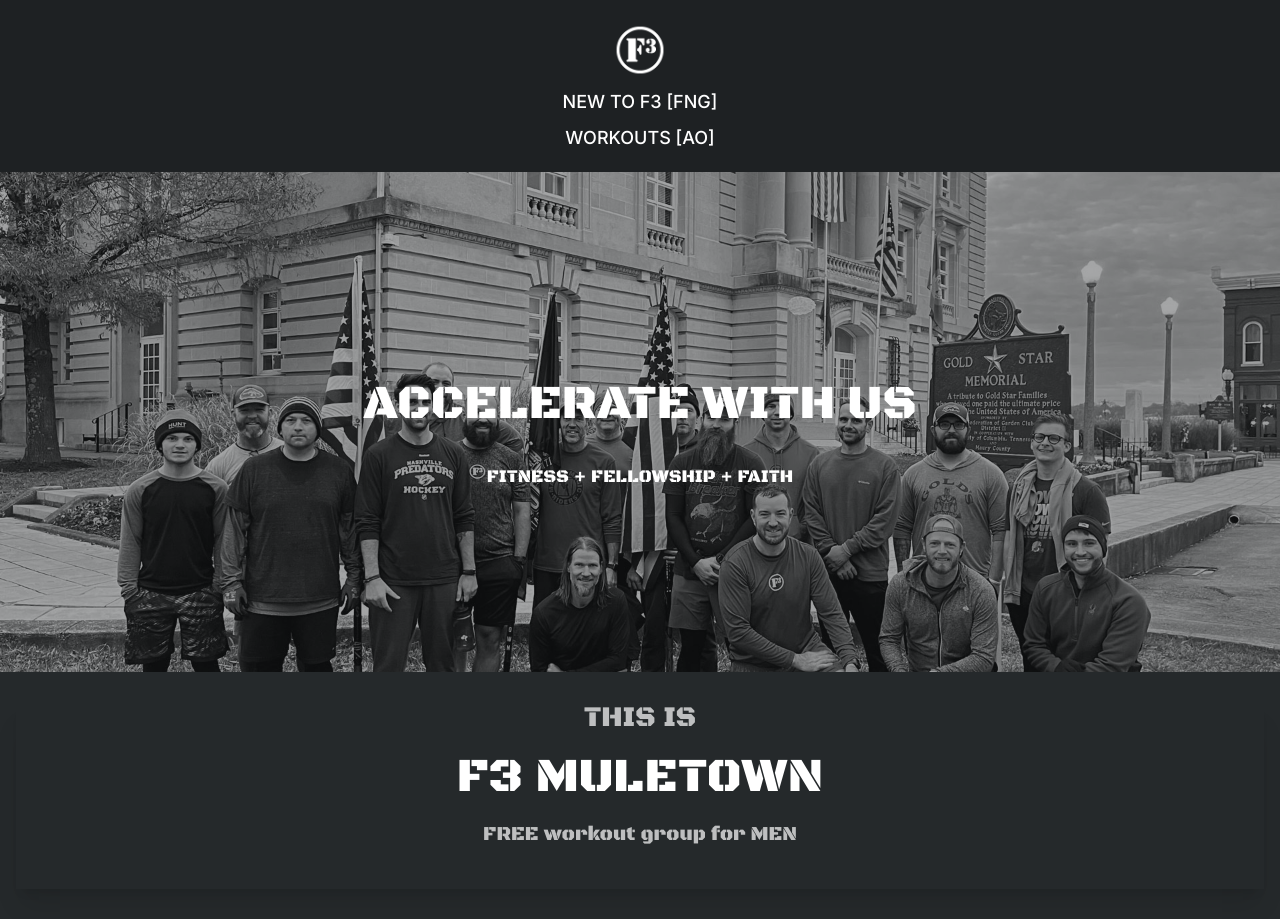
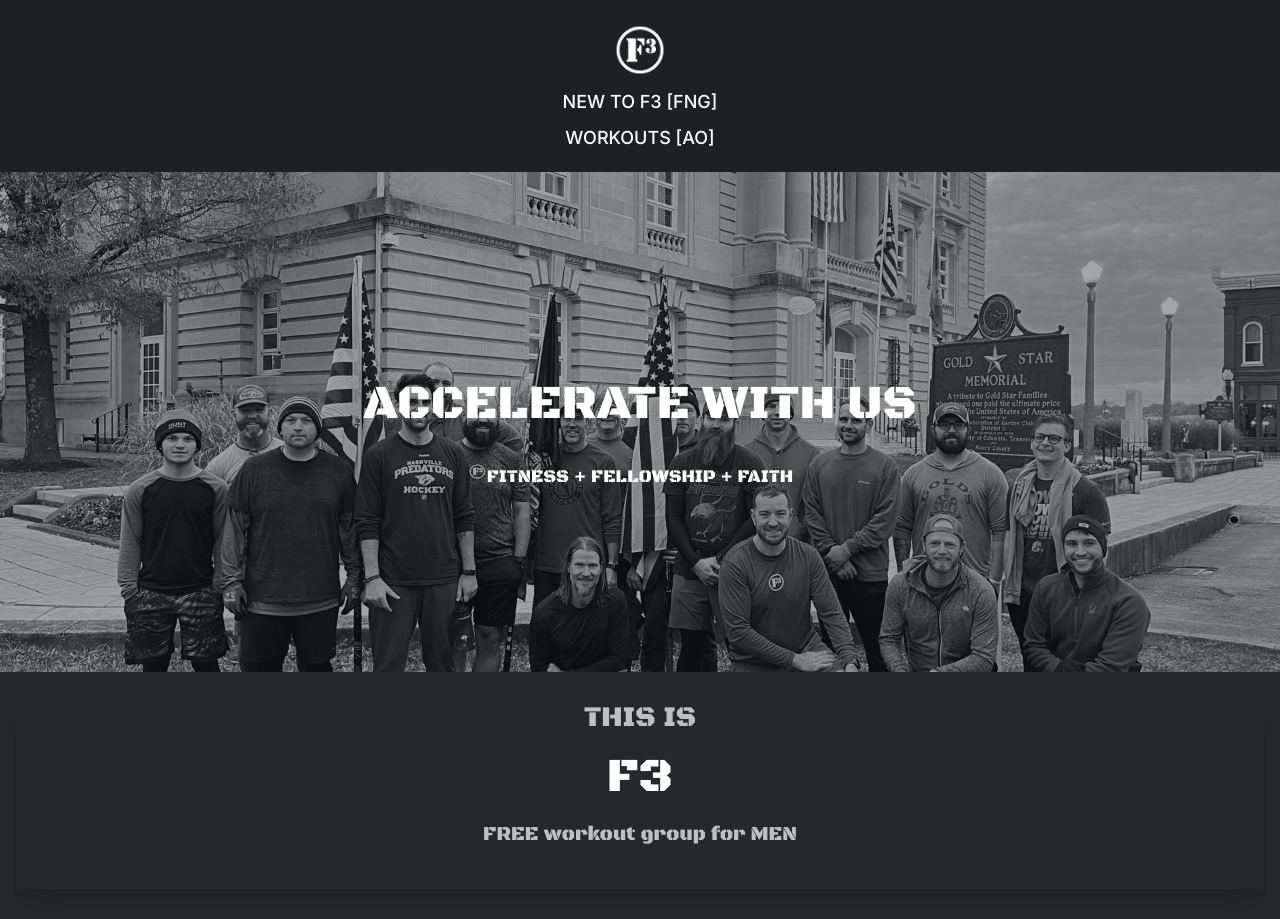
Before and after one commit to pstaylor-patrick/f3muletown-website, a Next.js app: page / in a window 1280 px wide. Shown: the top 919 px of the page. Built offline with nearby package versions, Linux system fonts and the light colour scheme.

Commit message:
WIP update homepage to pull dynamic content from external JSON file (or CMS)

```diff
--- a/src/app/page.tsx
+++ b/src/app/page.tsx
@@ -7,18 +7,24 @@
 import Button from "./components/Button";
 import Hero from "./components/Hero";
 
+/** TODO: templatize media */
 import f3MuletownWhite from "../../public/f3-muletown-white.png";
 import f3White from "../../public/f3-white.png";
 import f3ShovelFlag from "../../public/f3-shovel-flag.png";
 import f3HeroImg from "../../public/f3-compass-2023-11-14.jpg";
 import CorePrinciple from "./components/CorePrinciple";
 
+/** TODO: templatize metadata */
 export const metadata: Metadata = {
   title: "F3 Muletown",
   description: "FREE workout group for MEN",
 };
 
-export default function Home() {
+interface HomeProps {
+  regionName: string;
+}
+
+export default function Home({ regionName }: HomeProps) {
   const href = "/";
   const commonSliceClassNames = "py-8 px-4";
   return (
@@ -34,7 +40,9 @@
           <div className="shadow-xl">
             <h2 className="leading-none">
               <span className="opacity-70">THIS IS</span>
-              <span className="block text-5xl py-5">F3 MULETOWN</span>
+              <span className="block text-5xl py-5">
+                F3 {regionName?.toUpperCase()}
+              </span>
             </h2>
             <p className="subtitle text-xl pb-10 opacity-70">
               FREE workout group for MEN
@@ -42,7 +50,7 @@
           </div>
           <Image
             src={f3MuletownWhite}
-            alt="F3 Muletown White"
+            alt={`F3 ${regionName} White`}
             width={200}
             className="pt-8 pb-4 my-0 mx-auto"
           />
@@ -138,3 +146,9 @@
     </>
   );
 }
+
+export async function getServerSideProps() {
+  const res = await fetch("https://cdn.f3muletown.com/region.muletown.json");
+  const data = await res.json();
+  return { props: { regionName: data.regionName } };
+}
```
